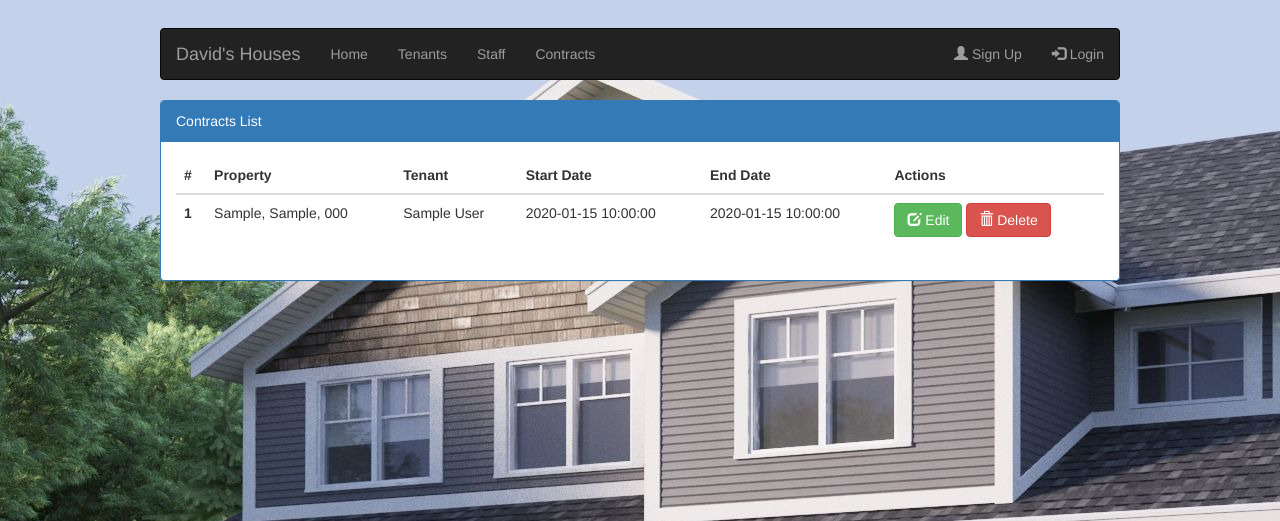
After one commit to mdeclosey/IFB299, a PHP site: page /contracts.php in a window 1280 px wide. The commit adds this page. Shown: the top 521 px of the page. Run offline with PHP 8.4, Linux system fonts and the light colour scheme; tables that the repository leaves empty or names only in its code hold one stand-in row (values such as "Sample post"); some libraries are stand-ins or nearby versions.

Commit message:
added editing, deleting contracts

```diff
--- /dev/null
+++ b/development_files/contracts.php
@@ -0,0 +1,212 @@
+<?php include('helper.php'); ?>
+
+<?php
+/***** Edit contract *****/
+if (isset($_GET['save'])) {
+	if (isset($_POST['id']) && $_POST['id'] > 0) {
+		// should perform server side form validation but meh,
+		// if jquery caught the save click then it must have been validated already (but consider csrf)
+		print_r($_POST);
+		$update = mysqli_query($db, "UPDATE contracts SET propertyID='{$_POST['propertyID']}', tenantID='{$_POST['tenantID']}', startDate='{$_POST['startDate']}', endDate='{$_POST['endDate']}' WHERE contractID='{$_POST['id']}'");
+
+		if ($update) {
+			header('location: contracts.php'); // redirect to prevent resubmit
+		} else {
+			echo mysqli_error($db); exit;
+		}
+	} else {
+		header('location: contracts.php');
+	}
+}
+
+/***** Delete contract *****/
+if (isset($_GET['delete'])) {
+	if (isset($_GET['id']) && $_GET['id'] > 0) {
+		$delete = mysqli_query($db, "DELETE FROM contracts WHERE contractID={$_GET['id']}");
+
+		if ($delete) {
+			header('location: contracts.php'); // redirect to prevent resubmit
+		} else {
+			echo mysqli_error($db); exit;
+		}
+	} else {
+		header('location: contracts.php');
+	}
+}
+?>
+
+<?php include('pageHeader.php'); ?>
+
+<?php
+
+// List contracts
+if (count($_GET) == 0) {
+	$contractList = mysqli_query($db, "
+		SELECT
+		contracts.contractID,
+		properties.street,
+		properties.suburb,
+		properties.postcode,
+		contracts.startDate,
+		contracts.endDate,
+		tenants.fName,
+		tenants.lname
+		FROM contracts
+		INNER JOIN tenants ON tenants.tenantID=contracts.tenantID
+		INNER JOIN properties ON properties.propertyID=contracts.propertyID
+	") or die(mysqli_error($db));
+	?>
+	<div class="panel panel-primary">
+		<div class="panel-heading">
+			Contracts List
+		</div>
+		<div class="panel-body">
+			<table class="table">
+			  <thead>
+				<tr>
+				  <th>#</th>
+				  <th>Property</th>
+				  <th>Tenant</th>
+				  <th>Start Date</th>
+				  <th>End Date</th>
+				  <th>Actions</th>
+				</tr>
+			  </thead>
+				<tbody>
+					<?php
+					while ($contract = mysqli_fetch_assoc($contractList)) {
+						echo "
+							<tr>
+							  <th scope='row'>{$contract['contractID']}</th>
+							  <td>{$contract['street']}, {$contract['suburb']}, {$contract['postcode']}</td>
+							  <td>{$contract['fName']} {$contract['lname']}</td>
+							  <td>{$contract['startDate']}</td>
+							  <td>{$contract['endDate']}</td>
+							  <td>
+								<a href='contracts.php?edit&id={$contract['contractID']}' class='btn btn-success'>
+								  <span class='glyphicon glyphicon-edit'></span> Edit
+								</a>
+								<a href='contracts.php?delete&id={$contract['contractID']}' class='btn btn-danger'>
+								  <span class='glyphicon glyphicon-trash'></span> Delete
+								</a>
+							  </td>
+							</tr>
+						";
+					}
+					?>
+				</tbody>
+			</table>
+		</div>
+	</div>
+	<?php
+}
+
+
+// Edit contract
+if (isset($_GET['edit']) && isset($_GET['id']) && $_GET['id'] > 0) {
+	// Get the contract
+	$contract = mysqli_fetch_assoc(mysqli_query($db, "SELECT * FROM contracts WHERE contractID={$_GET['id']}"));
+	$tenants = mysqli_query($db, "SELECT * FROM tenants");
+	$properties = mysqli_query($db, "SELECT * FROM properties INNER JOIN staff ON staff.staffID=properties.staffID");
+?>
+	<form action="contracts.php?save" method="post" id="frmEditContract">
+		<input type="hidden" name="id" value="<?php echo $_GET['id'] ?>">
+		<div class="panel panel-primary">
+			<div class="panel-heading">
+				Edit Contract #<?php echo "{$_GET['id']}"; ?>
+			</div>
+			<div class="panel-body" style="padding: 2em">
+				<div class="form-group row">
+				  <label for="example-text-input" class="col-2 col-form-label">Property</label>
+				  <div class="col-10">
+					<select name="propertyID" id="propertyID" class="form-control">
+						<option disabled>Select property</option>
+						<?php
+						while ($property = mysqli_fetch_assoc($properties)) {
+							if ($property['tenantID'] == $contract['tenantID']) {
+								echo "<option selected value='{$property["propertyID"]}'>";
+							} else {
+								echo "<option value='{$property["propertyID"]}'>";
+							}
+							echo "{$property["street"]} {$property["suburb"]} {$property["postcode"]}</option>";
+						}
+						?>
+					</select>
+				  </div>
+				</div>
+				<div class="form-group row">
+				  <label for="example-search-input" class="col-2 col-form-label">Tenant</label>
+				  <div class="col-10">
+					<select name="tenantID" id="tenantID" class="form-control">
+						<option disabled>Select tenant</option>
+						<?php
+						while ($tenant = mysqli_fetch_assoc($tenants)) {
+							if ($tenant['tenantID'] == $contract['tenantID']) {
+								echo "<option selected value='{$tenant["tenantID"]}'>";
+							} else {
+								echo "<option value='{$tenant["tenantID"]}'>";
+							}
+							echo "{$tenant["fName"]} {$tenant["lname"]}</option>";
+						}
+						?>
+					</select>
+				  </div>
+				</div>
+				<div class="form-group row">
+				  <label for="example-email-input" class="col-2 col-form-label">Start Date</label>
+				  <div class="col-10">
+					<input class="form-control" type="date" value="<?php echo $contract['startDate']; ?>" id="startDate" name="startDate">
+				  </div>
+				</div>
+				<div class="form-group row">
+				  <label for="example-url-input" class="col-2 col-form-label">End Date</label>
+				  <div class="col-10">
+					<input class="form-control" type="date" value="<?php echo $contract['endDate']; ?>" id="endDate" name="endDate">
+				  </div>
+				</div>
+				<div class="form-group row">
+				  <div class="col-10">
+					<button type="button" id="save" class='btn btn-success'>
+					  <span class='glyphicon glyphicon-ok-circle'></span> Save
+					</button>
+					<button type="button" id="cancel" class='btn btn-secondary'>
+					  <span class='glyphicon glyphicon-remove-circle'></span> Cancel
+					</button>
+				  </div>
+				</div>
+			</div>
+		</div>
+	</form>
+
+	<script>
+		$(document).ready(function() {
+			// Cancel button pressed
+			$('#cancel').click(function() {
+				window.location.href = "contracts.php";
+			});
+
+			// Save button pressed
+			$('#save').click(function() {
+				var property = $("#propertyID");
+				var tenant = $("#tenantID");
+				var startDate = $("#startDate");
+				var endDate = $("#endDate");
+
+				// validate form
+				if (property.val() <= 0 ||
+					tenant.val() <= 0 ||
+					startDate.val() == '' ||
+					endDate.val() == '')
+				{
+					alert('Ensure you have filled out the entire form.');
+				} else {
+					$("#frmEditContract").submit();
+				}
+			});
+		});
+	</script>
+	<?php
+}
+?>
+
+<?php include('pageFooter.php'); ?>
--- a/development_files/pageHeader.php
+++ b/development_files/pageHeader.php
@@ -26,6 +26,7 @@
 			  <li><a href="home.php">Home</a></li>
 			  <li><a href="tenants.php">Tenants</a></li>
 			  <li><a href="staff.php">Staff</a></li>
+			  <li><a href="contracts.php">Contracts</a></li>
 			</ul>
 			<ul class="nav navbar-nav navbar-right">
 			  <li><a href="register.php"><span class="glyphicon glyphicon-user"></span> Sign Up</a></li>
```
Also changed, not shown: development_files/install.php (+55 -1 lines).
